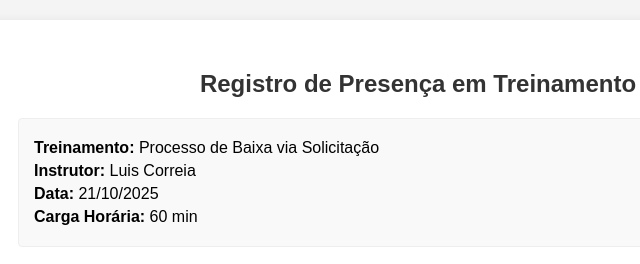
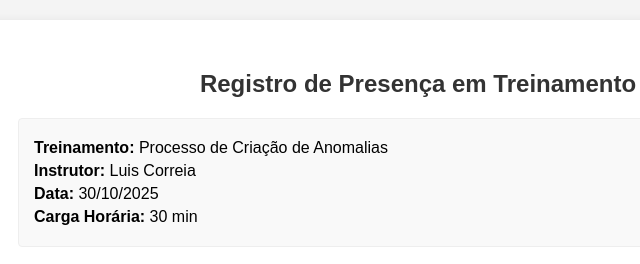
Before and after one commit to grupotriunfante/Training, a plain HTML site: page index.htm in a window 1280 px wide. Shown: the top 264 px of the page, 222-862 px from the left. Drawn offline with nearby package versions, Linux system fonts and the light colour scheme.

Commit message:
Update index.htm

```diff
--- a/index.htm
+++ b/index.htm
@@ -47,10 +47,10 @@
         <h2>Registro de Presença em Treinamento</h2>
 
         <div class="training-info">
-            <p><strong>Treinamento:</strong> Processo de Baixa via Solicitação</p>
+            <p><strong>Treinamento:</strong> Processo de Criação de Anomalias </p>
             <p><strong>Instrutor:</strong> Luis Correia</p>
-            <p><strong>Data:</strong> 21/10/2025</p>
-            <p><strong>Carga Horária:</strong> 60 min</p>
+            <p><strong>Data:</strong> 30/10/2025</p>
+            <p><strong>Carga Horária:</strong> 30 min</p>
         </div>
         <p style="text-align: center;">Por favor, preencha seus dados e assine abaixo para confirmar sua presença.</p>
 
```
